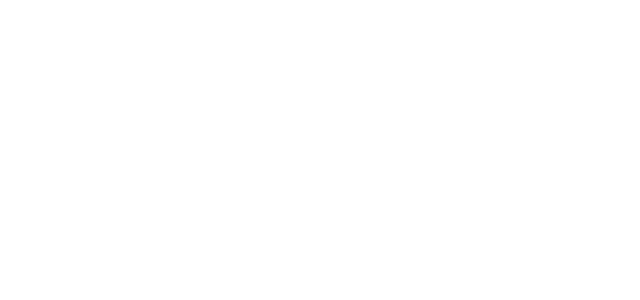
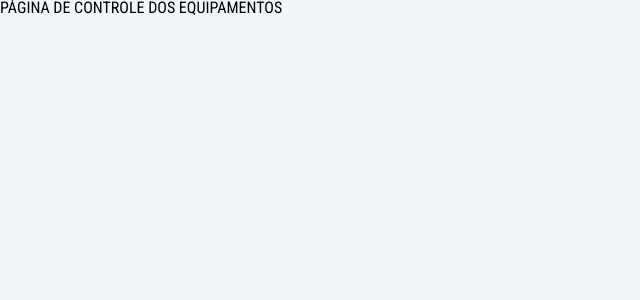
Before and after one commit to anarehder/interno_accerte_front, a React (Vite) app: page /equipamentos in a window 1280 px wide. Before the commit this address had no page. Shown: the top 300 px of the page, without its empty margins (0-640 px from the left). Built offline with nearby package versions, Linux system fonts and the light colour scheme.

Commit message:
feat: equipments page em branco

```diff
--- a/src/App.jsx
+++ b/src/App.jsx
@@ -1,7 +1,8 @@
 import { BrowserRouter, Routes, Route } from "react-router-dom";
 import styled from 'styled-components'
 import HomePage from "./pages/HomePage";
-import UserPortalPage from "./pages/UserPortalPage";
+import UserPortalPage from "./pages/EquipmentsPage";
+import EquipmentsPage from "./pages/EquipmentsPage";
 
 function App() {
 
@@ -11,6 +12,7 @@
               <Routes>
                 <Route path="/" element={<HomePage />} />
                 <Route path="/portal" element={<UserPortalPage />} />
+                <Route path="/equipamentos" element={<EquipmentsPage/>} />
                 {/* <Route path="/login" element={<LoginPage />} /> */}
               </Routes>
       </BrowserRouter >
--- /dev/null
+++ b/src/pages/EquipmentsPage.jsx
@@ -0,0 +1,19 @@
+import styled from 'styled-components';
+
+function EquipmentsPage() {
+
+    return (
+        <PageContainer>
+            <div> PÁGINA DE CONTROLE DOS EQUIPAMENTOS </div>
+        </PageContainer>
+    )
+}
+
+export default EquipmentsPage;
+
+
+const PageContainer = styled.div`
+    width: 100%;
+    height: 100vh;
+    position: relative;
+`
```
Also changed, not shown: src/pages/UserPortalPage copy.jsx (renamed from src/pages/UserPortalPage.jsx).
